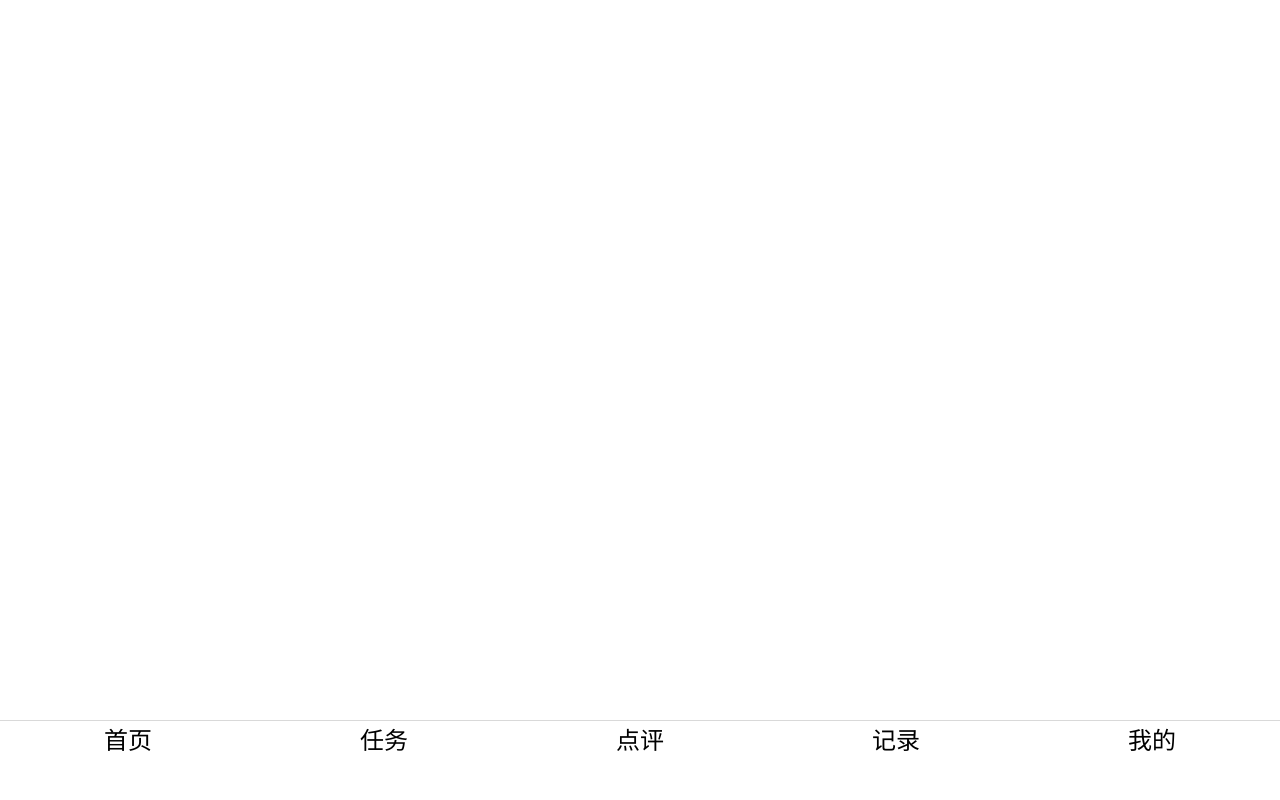
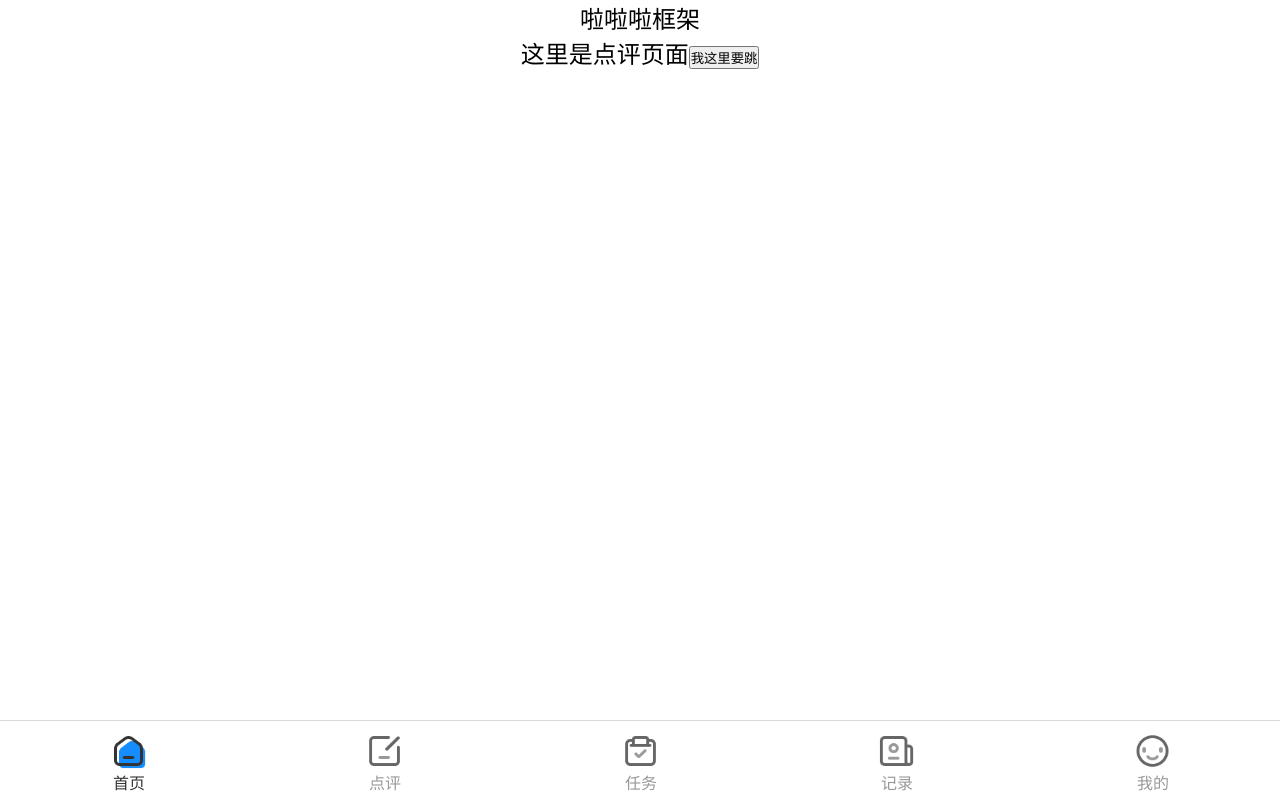
Before and after one commit to tyued/reactTest, a React (Create React App) app: page /home/a in a window 1280 px wide. Built offline with nearby package versions, Linux system fonts and the light colour scheme.

Commit message:
路由测试

```diff
--- a/src/App.js
+++ b/src/App.js
@@ -1,7 +1,12 @@
 import React, { useEffect } from 'react';
-import logo from './logo.svg';
+// import logo from './logo.svg';
 import './App.scss';
+import { BrowserRouter as Router, NavLink, Link, Route, Switch } from 'react-router-dom';
 
+import Home from './views/home';
+import Eval from './views/eval';
+import ListPage from './views/list';
+import Layouts from './views/layout';
 function App() {
 
     // 函数组件中没有生命周期，那么可以使用 useEffect 来替代。如果你熟悉 React class 的生命周期函数，你可以把 useEffect Hook 看做 componentDidMount，componentDidUpdate 和 componentWillUnmount 这三个函数的组合
@@ -10,32 +15,50 @@ function App() {
     })
 
     return (
+        <Router>
         <div className="App">
-        {/* <header className="App-header">
-            <img src={logo} className="App-logo" alt="logo" />
-            <p>
-            Edit <code>src/App.js</code> and save to reload.
-            </p>
-            <a
-            className="App-link"
-            href="https://reactjs.org"
-            target="_blank"
-            rel="noopener noreferrer"
-            >
-            Learn React
-            </a>
-        </header> */}
             <div className="AppMain">
+                <Switch>
+                    <Route path="/home" component={Layouts}>
 
+                        {/* <Route path="index" component={Eval} />
+                        <Route path="list" component={ListPage} /> */}
+                    </Route>
+                    {/* <Route  path='/home/a' component={Eval}/>
+                    <Route  path={`${path}/b`} component={ListPage}/> */}
+                    <Route path="/eval" component={Home} />
+                </Switch>
             </div>
+
             <div className="AppFoot">
-                <div className="foot_nav">首页</div>
-                <div className="foot_nav">任务</div>
-                <div className="foot_nav">点评</div>
-                <div className="foot_nav">记录</div>
-                <div className="foot_nav">我的</div>
+                <div className="foot_nav">
+                    <NavLink activeClassName="activ"  to='/home'>
+                        <div className="navImg nav-1"></div>
+                    </NavLink>
+                </div>
+                <div className="foot_nav">
+                    <NavLink activeClassName="activ" to='/eval'>
+                        <div className="navImg nav-2"></div>
+                    </NavLink>
+                </div>
+                <div className="foot_nav">
+                    <Link to='/task'>
+                        <div className="navImg nav-3"></div>
+                    </Link>
+                </div>
+                <div className="foot_nav">
+                    <Link to='/record'>
+                        <div className="navImg nav-4"></div>
+                    </Link>
+                </div>
+                <div className="foot_nav">
+                    <Link to='/my'>
+                        <div className="navImg nav-5"></div>
+                    </Link>
+                </div>
             </div>
         </div>
+        </Router>
     );
 }
 
--- a/src/App.scss
+++ b/src/App.scss
@@ -56,7 +56,83 @@
   .foot_nav{
     flex: 1;
     display: flex;
+    padding-top: .1rem;
     justify-content: center;
+    .activ .navImg{
+      &::after{
+          color: #333;
+      }
+      &.nav-1{
+      background: url('./assets/img/nav_1_cur.png') no-repeat center center;
+      background-size: 90% auto;
+      }
+      &.nav-2{
+      background: url('./assets/img/nav_2_cur.png') no-repeat center center;
+      background-size: 90% auto;
+      }
+      &.nav-3{
+      background: url('./assets/img/nav_3_cur.png') no-repeat center center;
+      background-size: 90% auto;
+      }
+      &.nav-4{
+      background: url('./assets/img/nav_4_cur.png') no-repeat center center;
+      background-size: 90% auto;
+      }
+      &.nav-5{
+      background: url('./assets/img/nav_5_cur.png') no-repeat center center;
+      background-size: 90% auto;
+      }
+    }
+    .navImg{
+      width: .62rem;
+      height: .56rem;
+      position: relative;
+      &::after{
+        position: absolute;
+        width: 100%;
+        text-align: center;
+        bottom: -.25rem;
+        font-size: .2rem;
+        display: block;
+        text-indent: 2px;
+        color: #999;
+      }
+      &.nav-1{
+        background: url('./assets/img/nav_1.png') no-repeat center center;
+        background-size: 90% auto;
+        &::after{
+            content: '首页';
+        }
+      }
+      &.nav-2{
+        background: url('./assets/img/nav_2.png') no-repeat center center;
+        background-size: 90% auto;
+        &::after{
+            content: '点评';
+        }
+      }
+      &.nav-3{
+        background: url('./assets/img/nav_3.png') no-repeat center center;
+        background-size: 90% auto;
+        &::after{
+            content: '任务';
+        }
+      }
+      &.nav-4{
+        background: url('./assets/img/nav_4.png') no-repeat center center;
+        background-size: 90% auto;
+        &::after{
+            content: '记录';
+        }
+      }
+      &.nav-5{
+        background: url('./assets/img/nav_5.png') no-repeat center center;
+        background-size: 90% auto;
+        &::after{
+            content: '我的';
+        }
+      }
+    }
   }
 }
 
--- /dev/null
+++ b/src/views/eval/index.js
@@ -0,0 +1,20 @@
+import React from 'react';
+import { Link, Route, Router } from 'react-router-dom';
+import ListPage from '../list'
+
+class Eval extends React.Component {
+    constructor(props){
+        super(props);
+    }
+    render() {
+        return(
+            <div className="innerPage">
+                这里是点评页面
+                <Link to="/home/b"><button>我这里要跳</button></Link>
+                {/* <Route path="/home/list" component={ListPage} /> */}
+            </div>
+        );
+    }
+}
+
+export default Eval;
--- a/src/views/home/index.js
+++ b/src/views/home/index.js
@@ -7,12 +7,12 @@ import * as api from '../../api/base'
 class List extends React.Component {
     constructor(props){
         super(props);
-        console.log(props,"props");
+        // console.log(props,"props");
         this.state = {flag:true};
     }
 
     render() {
-        console.log(this.state.flag,"flag")
+        // console.log(this.state.flag,"flag")
         let liHtml;
         if (this.state.flag){
             liHtml = <li key="amache" className='animate__animated'>CCC</li>
--- /dev/null
+++ b/src/views/layout/index.js
@@ -0,0 +1,19 @@
+import React from 'react';
+import Eval from '../eval';
+import ListPage from '../list';
+import { Route, Switch, useRouteMatch } from 'react-router-dom';
+export default function(props){
+    console.log(useRouteMatch(),'props_Layout')
+    const { path, url, params } = useRouteMatch()
+    return (
+        <div>
+            <div>啦啦啦框架</div>
+            {props.children}
+            <Switch>
+                <Route exact path={path} render={() => <h3>嵌套路由</h3>}/>
+                <Route  path={`${path}/a`} component={Eval}/>
+                <Route  path={`${path}/b`} component={ListPage}/>
+            </Switch>
+        </div>
+    )
+}
--- /dev/null
+++ b/src/views/list/index.js
@@ -0,0 +1,17 @@
+import React from 'react';
+import { Link, Router } from 'react-router-dom';
+
+class List extends React.Component {
+    constructor(props){
+        super(props);
+    }
+    render() {
+        return(
+            <div className="innerPage">
+              List页面<Link to="/home/a"><button>回跳</button></Link>
+            </div>
+        );
+    }
+}
+
+export default List;
```
